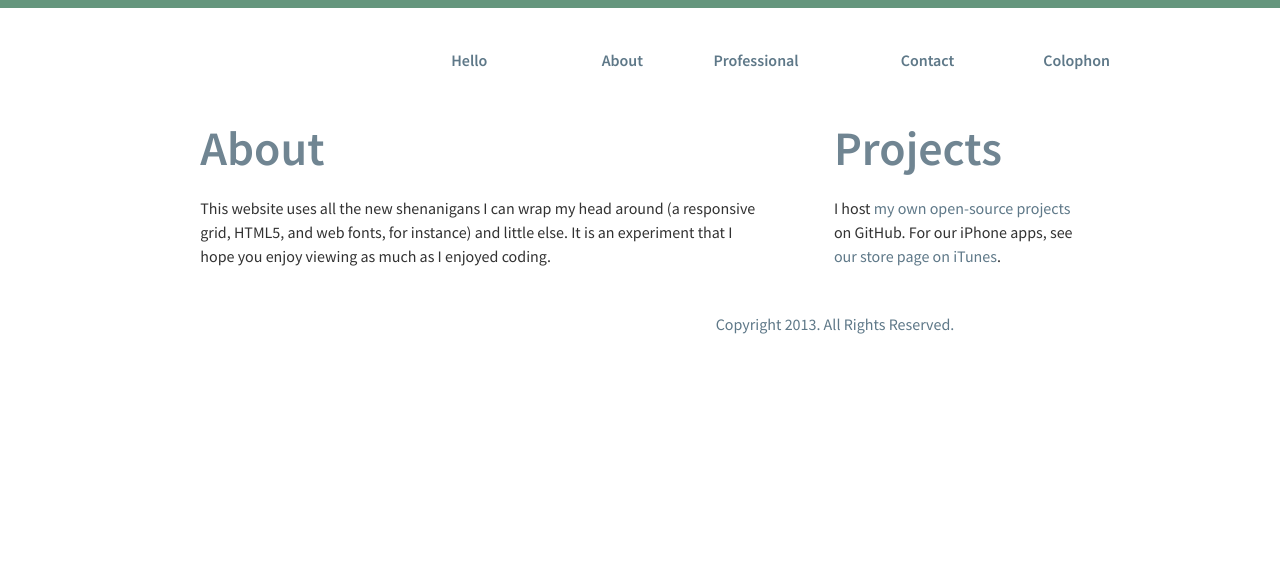
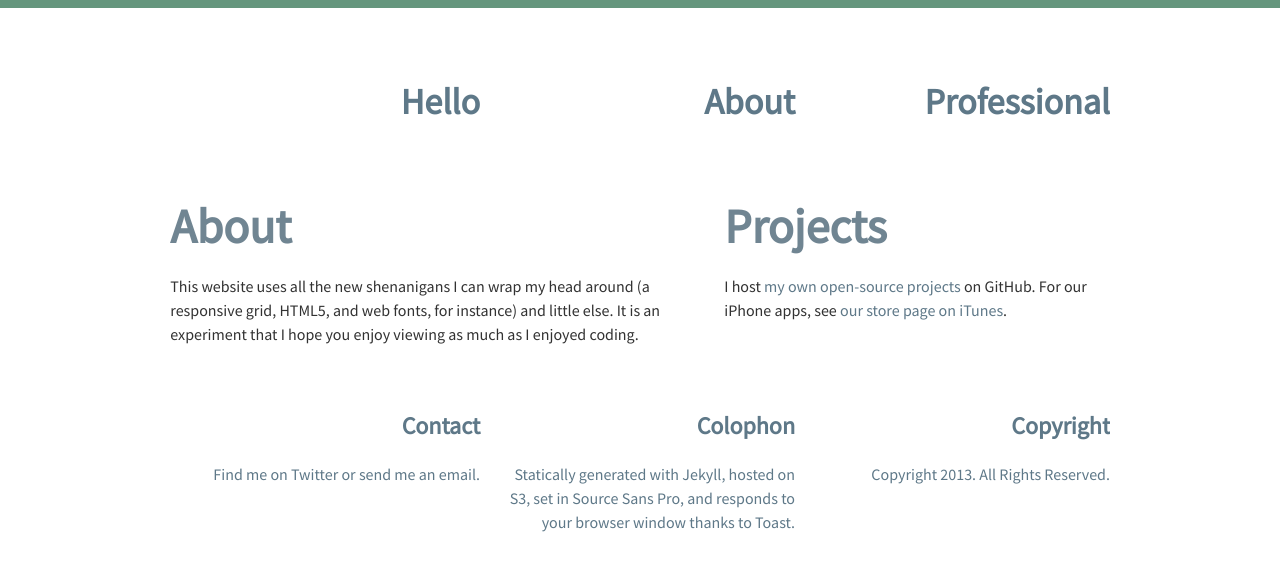
Before and after one commit to ebsen/ebsen.me, a Jekyll site: the page built from about/index.html, in a window 1280 px wide. Shown: the top 571 px of the page. Built offline with Jekyll 4.4.1, drawn with Linux system fonts in a browser that asks for light colours.

Commit message:
Layout changes: Contact and Colophon moved to footer with Copyright

```diff
--- a/_layouts/default.html
+++ b/_layouts/default.html
@@ -3,11 +3,11 @@
 <head>
   <meta http-equiv="content-type" content="text/html; charset=utf-8" />
   <link rel="stylesheet" href="/css/toast.css">
-	<meta name="viewport" content="width=device-width, initial-scale=1.0, user-scalable=no" />
+	<meta name="viewport" content="wih3h=device-wih3h, initial-scale=1.0, user-scalable=no" />
 	<title>
 		ele{% if page.title %} | {{ page.title }}{% endif %}
 	</title>
-	<meta name="description" content="The personal web presence of Erik Ebsen, writer and fledgling developer.">
+	<meta name="description" content="Personal website of Erik Ebsen, writer and developer.">
 </head>
 <body>
 
@@ -15,13 +15,10 @@
   <div class="top-bar"></div>
   <header class="wrap">
     <ul class="grids">
-      <li class="grid-2">&nbsp;</li>
-      <li class="grid-2"><a href="/">Hello</a></li>
-      <li class="grid-2"><a href="/about">About</a></li>
+      <li class="grid-4"><a href="/"><h2>Hello</h2></a></li>
+      <li class="grid-4"><a href="/about"><h2>About</h2></a></li>
       <!-- <li class="grid-2"><a href="blog.html">Blog</a></li> -->
-			<li class="grid-2"><a href="/professional">Professional</a></li>
-			<li class="grid-2"><a href="/contact">Contact</a></li>
-			<li class="grid-2"><a href="/colophon">Colophon</a></li>
+			<li class="grid-4"><a href="/professional"><h2>Professional</h2></a></li>
     </ul>
   </header>
 
@@ -35,10 +32,13 @@
   <!-- Footer -->
   <footer class="wrap">
     <ul class="grids">
-      <li class="grid-2">&nbsp;</li>
-      <li class="grid-8">Copyright 2013. All Rights Reserved.</li>
-      <li class="grid-2">&nbsp;</li>
-    </ul>
+				<li class="grid-one-third"><h3>Contact</h3>
+								Find me on <a href="https://twitter.com/eriklebsen/">Twitter</a> or <a href="mailto:erik.ebsen@me.com">send me an email</a>.</li>
+				<li class="grid-one-third"><h3>Colophon</h3>
+								Statically generated with <a href="http://jekyllrb.com">Jekyll</a>, hosted on <a href="http://aws.amazon.com/s3/">S3</a>, set in <a href="https://github.com/adobe/Source-Sans-Pro">Source Sans Pro</a>, and responds to your browser window thanks to <a href="http://daneden.me/toast/">Toast</a>.</li>
+				<li class="grid-one-third"><h3>Copyright</h3>
+								Copyright 2013. All Rights Reserved.</li>
+		</ul>
   </footer>
 
 </body>
--- a/about/index.html
+++ b/about/index.html
@@ -2,7 +2,7 @@
 layout: default
 title: About
 ---
-<div class="grid-8">
+<div class="grid-7">
 	<h1 id="about">
 		About
 	</h1>
@@ -11,7 +11,7 @@ title: About
 	</p>
 </div>
 
-<div class="grid-4">
+<div class="grid-5">
 	<h1 id="projects">
 		Projects
 	</h1>
--- a/css/rest.css
+++ b/css/rest.css
@@ -4,24 +4,24 @@ header {
 a, a:visited {
   text-decoration: none;
 }
-header a:hover:before {
+/*header a:hover:before {
   content: "[";
 }
 header a:hover:after {
   content: "]";
 }
-ul {
+*/ul {
   padding-left: 0px;
   text-align: right;
 }
 section .grids [class*="grid-"] {
-	padding: 0px 30px;
+/*	padding: 0px 30px;*/
 }
 section ul {
 	text-align: left;
 }
 footer {
-  text-align: right;
+/*  text-align: right;*/
 }
 .top-bar, .bottom-bar {
   height: 0.5em;
--- a/css/toast.css
+++ b/css/toast.css
@@ -3,5 +3,5 @@
 @import url('grid.css');
 @import url('type.css');
 @import url('colors.css'); /* This one is mine, not Mr. Eden's */
-@import url(http://fonts.googleapis.com/css?family=Source+Sans+Pro:400,600); /* Source Sans Pro (Normal) from Google's web fonts */
+@import url(http://fonts.googleapis.com/css?family=Source+Sans+Pro); /* Source Sans Pro (Normal) from Google's web fonts */
 @import url('rest.css'); /* Everything else */
--- a/css/type.css
+++ b/css/type.css
@@ -1,14 +1,14 @@
 /* Toast Framework - type.css */
 body {
-    font: 100%/1.5 'Source Sans Pro', Helvetica Neue, Helvetica, Arial, sans-serif;
-    font-weight: 400;
+    font: 100%/1.5 'Source Sans Pro', 'Helvetica Neue', 'Helvetica', sans-serif;
+/*    font-weight: 400;*/
 }
 header a {
-    font-weight: 600;
+/*    font-weight: 400;*/
 }
 h1 {
     font-size: 3em; /* 48 / 16 */
-    font-weight: 600;
+/*    font-weight: 400;*/
     line-height: 1em; /* 48 / 48 */
     margin-bottom: .5em; /* 24 / 48 */
 }
--- a/professional/index.html
+++ b/professional/index.html
@@ -8,7 +8,7 @@ title: Professional
 	</p>
 </div>
 
-<div class="grid-8">
+<div class="grid-7">
 	<h1 id="work_history">
 		Work history
 	</h1>
@@ -27,7 +27,7 @@ title: Professional
 	</p>
 </div>
 
-<div class="grid-4">
+<div class="grid-5">
 	<h1 id="education">
 		Education
 	</h1>
```
